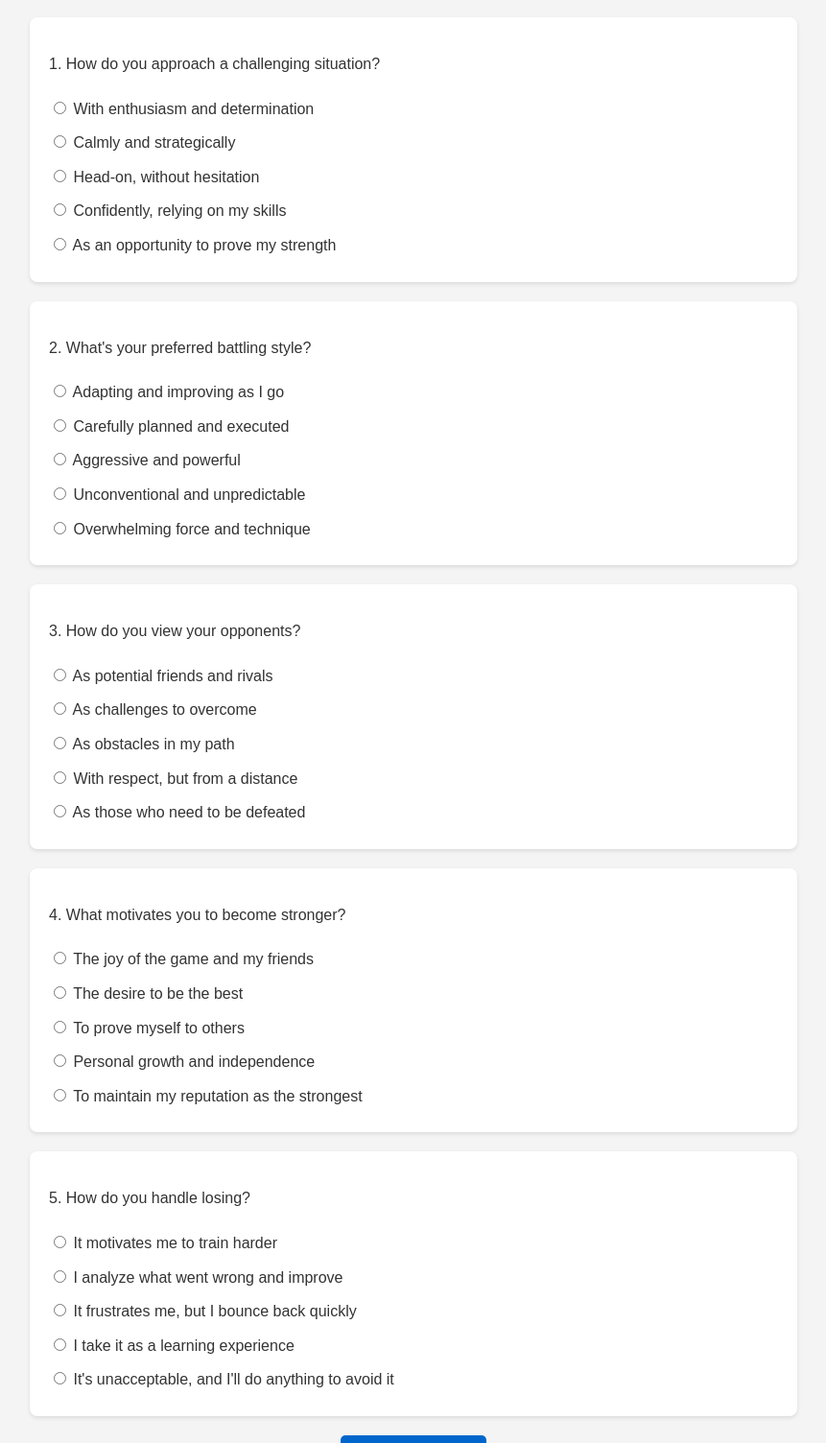
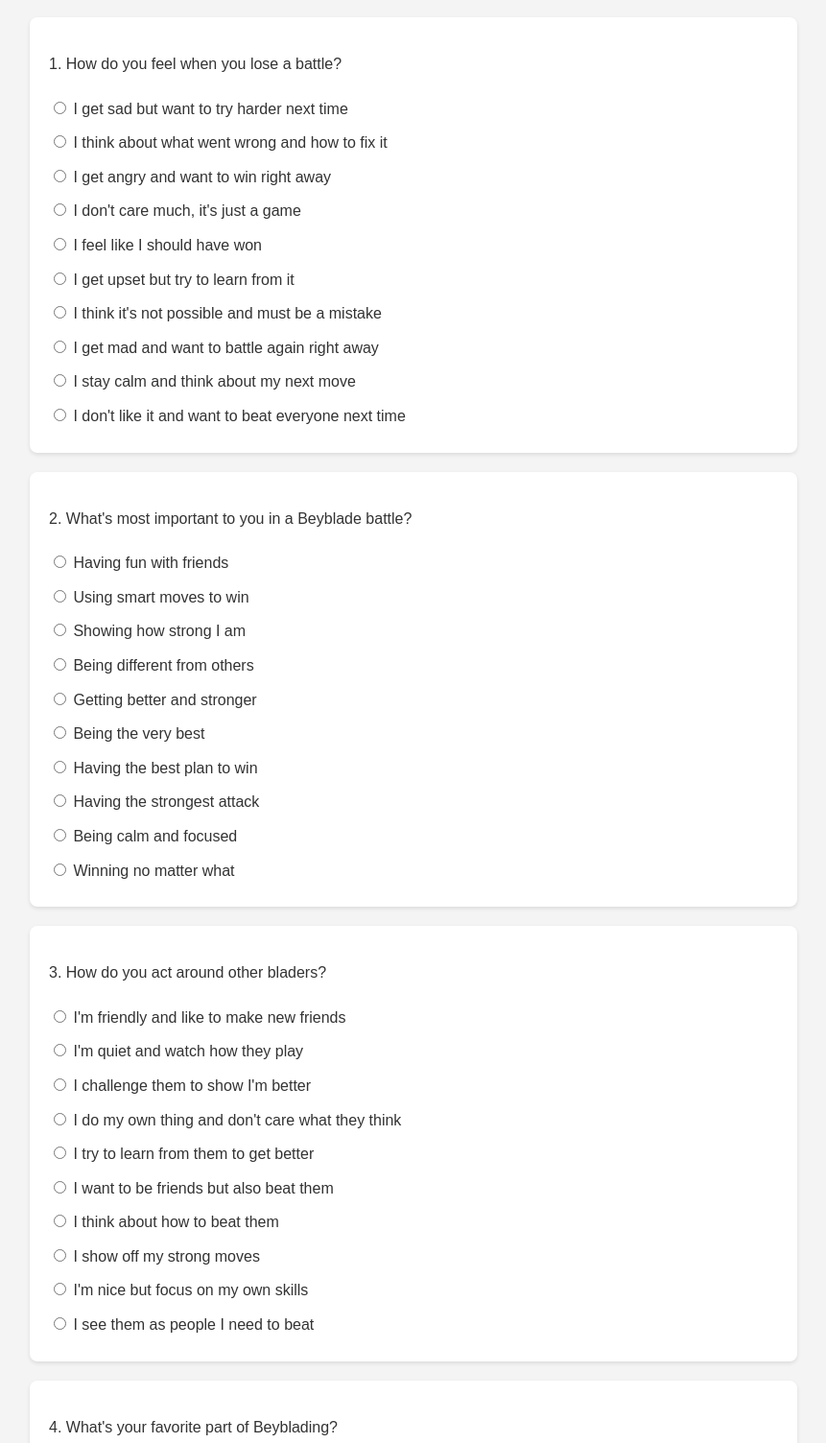
Before and after one commit to instructedmachines/beyblades, a plain HTML site: page index.html in a window 1280 px wide. Shown: the part 96-1600 px from the top of the page at 96% size, without its empty margins (209-1070 px from the left). Drawn offline with Linux system fonts and the light colour scheme.

Commit message:
Update index.html

```diff
--- a/index.html
+++ b/index.html
@@ -67,53 +67,153 @@
     <script>
         const questions = [
             {
-                question: "How do you approach a challenging situation?",
+                question: "How do you feel when you lose a battle?",
                 options: [
-                    "With enthusiasm and determination",
-                    "Calmly and strategically",
-                    "Head-on, without hesitation",
-                    "Confidently, relying on my skills",
-                    "As an opportunity to prove my strength"
+                    "I get sad but want to try harder next time",
+                    "I think about what went wrong and how to fix it",
+                    "I get angry and want to win right away",
+                    "I don't care much, it's just a game",
+                    "I feel like I should have won",
+                    "I get upset but try to learn from it",
+                    "I think it's not possible and must be a mistake",
+                    "I get mad and want to battle again right away",
+                    "I stay calm and think about my next move",
+                    "I don't like it and want to beat everyone next time"
                 ]
             },
             {
-                question: "What's your preferred battling style?",
+                question: "What's most important to you in a Beyblade battle?",
                 options: [
-                    "Adapting and improving as I go",
-                    "Carefully planned and executed",
-                    "Aggressive and powerful",
-                    "Unconventional and unpredictable",
-                    "Overwhelming force and technique"
+                    "Having fun with friends",
+                    "Using smart moves to win",
+                    "Showing how strong I am",
+                    "Being different from others",
+                    "Getting better and stronger",
+                    "Being the very best",
+                    "Having the best plan to win",
+                    "Having the strongest attack",
+                    "Being calm and focused",
+                    "Winning no matter what"
                 ]
             },
             {
-                question: "How do you view your opponents?",
+                question: "How do you act around other bladers?",
                 options: [
-                    "As potential friends and rivals",
-                    "As challenges to overcome",
-                    "As obstacles in my path",
-                    "With respect, but from a distance",
-                    "As those who need to be defeated"
+                    "I'm friendly and like to make new friends",
+                    "I'm quiet and watch how they play",
+                    "I challenge them to show I'm better",
+                    "I do my own thing and don't care what they think",
+                    "I try to learn from them to get better",
+                    "I want to be friends but also beat them",
+                    "I think about how to beat them",
+                    "I show off my strong moves",
+                    "I'm nice but focus on my own skills",
+                    "I see them as people I need to beat"
                 ]
             },
             {
-                question: "What motivates you to become stronger?",
+                question: "What's your favorite part of Beyblading?",
                 options: [
-                    "The joy of the game and my friends",
-                    "The desire to be the best",
-                    "To prove myself to others",
-                    "Personal growth and independence",
-                    "To maintain my reputation as the strongest"
+                    "Playing with friends and having fun",
+                    "Making plans to win battles",
+                    "Showing everyone how good I am",
+                    "Trying new and different ways to play",
+                    "Getting better and stronger every day",
+                    "The excitement of close battles",
+                    "Figuring out how to beat tough opponents",
+                    "The power of strong attacks",
+                    "The feeling when everything goes right",
+                    "Crushing my opponents and being the best"
                 ]
             },
             {
-                question: "How do you handle losing?",
+                question: "How do you train for Beyblade battles?",
                 options: [
-                    "It motivates me to train harder",
-                    "I analyze what went wrong and improve",
-                    "It frustrates me, but I bounce back quickly",
-                    "I take it as a learning experience",
-                    "It's unacceptable, and I'll do anything to avoid it"
+                    "I practice a lot with my friends",
+                    "I think about different ways to win",
+                    "I try to make my launches stronger",
+                    "I come up with new and surprising moves",
+                    "I work hard every day to get better",
+                    "I battle tough opponents to improve",
+                    "I study how others play and make plans",
+                    "I focus on making my attacks stronger",
+                    "I practice staying calm under pressure",
+                    "I push myself to be the absolute best"
+                ]
+            },
+            {
+                question: "What would you do if your Beyblade broke?",
+                options: [
+                    "Feel sad but know I can fix it",
+                    "Think about how to make it stronger",
+                    "Get upset and want a new one right away",
+                    "See it as a chance to try something new",
+                    "Work hard to fix it and make it better",
+                    "Be disappointed but excited to improve it",
+                    "Carefully plan how to fix and upgrade it",
+                    "Want to make it even more powerful",
+                    "Stay calm and think about what to do",
+                    "Get very angry and demand the best new parts"
+                ]
+            },
+            {
+                question: "How do you feel about making friends with other bladers?",
+                options: [
+                    "It's the best part of Beyblading!",
+                    "It's nice, but winning is more important",
+                    "I'd rather just show them I'm better",
+                    "I don't really care about making friends",
+                    "It's good to have rivals and friends",
+                    "I like having friends to battle with",
+                    "It's okay, but I prefer to focus on myself",
+                    "Friends are good for practicing",
+                    "I enjoy the company of other skilled bladers",
+                    "I don't need friends, only strong opponents"
+                ]
+            },
+            {
+                question: "What's your Beyblade style?",
+                options: [
+                    "Lots of energy and never giving up",
+                    "Careful planning and smart moves",
+                    "Super strong attacks",
+                    "Unusual and surprising techniques",
+                    "Always trying to be better than before",
+                    "A mix of power and smart battling",
+                    "Clever tricks to outsmart opponents",
+                    "Pure power and strong launches",
+                    "Calm and adaptable",
+                    "Overwhelming force to crush opponents"
+                ]
+            },
+            {
+                question: "What do you think about during a Beyblade battle?",
+                options: [
+                    "How much fun I'm having",
+                    "What my opponent might do next",
+                    "How I can hit harder",
+                    "New moves I can try",
+                    "How I can do better than last time",
+                    "How to win this battle",
+                    "The best way to beat my opponent",
+                    "Using all my power to win",
+                    "Staying focused and calm",
+                    "Defeating my opponent completely"
+                ]
+            },
+            {
+                question: "What's your biggest dream in Beyblading?",
+                options: [
+                    "To have fun and make lots of friends",
+                    "To be known as the smartest blader",
+                    "To be the strongest blader ever",
+                    "To create amazing new techniques",
+                    "To keep getting better every day",
+                    "To be the world champion",
+                    "To outsmart every opponent",
+                    "To have the most powerful Beyblade",
+                    "To master every aspect of Beyblading",
+                    "To defeat everyone and be the ultimate blader"
                 ]
             }
         ];
@@ -123,15 +223,25 @@
             "Shu Kurenai",
             "Rantaro Kiyama",
             "Free De La Hoya",
-            "Lui Shirosagi"
+            "Lui Shirosagi",
+            "Dante Koryu",
+            "Ranjiro Kiyama",
+            "Delta Zakuro",
+            "Lodin Haijima",
+            "Lane Valhalla"
         ];
 
         const characterDescriptions = [
-            "You're enthusiastic and determined, always ready to take on new challenges with a smile. Like Valt, you value friendship and have a never-give-up attitude that inspires those around you.",
-            "Cool, calm, and collected, you approach battles with strategy and precision. Like Shu, you're a natural leader with a mysterious aura that draws others to you.",
-            "Loyal and straightforward, you face challenges head-on. Like Rantaro, you're a dependable friend with a fiery spirit and a heart of gold.",
-            "Independent and confident, you march to the beat of your own drum. Like Free, you're skilled and mysterious, preferring to rely on your own strengths.",
-            "Powerful and proud, you strive to be the best in everything you do. Like Lui, you're intensely competitive and have the skills to back up your confidence."
+            "You're like Valt Aoi! You love Beyblading and having fun with friends. You never give up and always try your best.",
+            "You're like Shu Kurenai! You're calm and smart in battles. You make good plans and are a great leader.",
+            "You're like Rantaro Kiyama! You're strong and loyal. You face challenges head-on and are a good friend.",
+            "You're like Free De La Hoya! You're confident and do things your own way. You're very skilled and a bit mysterious.",
+            "You're like Lui Shirosagi! You're very strong and proud. You always want to be the best and work hard to stay on top.",
+            "You're like Dante Koryu! You're passionate about Beyblading and always want to get better. You feel like you should win, but you learn from losses.",
+            "You're like Ranjiro Kiyama! You're talented and strong, always trying to be the best. You enjoy having good rivals to battle against.",
+            "You're like Delta Zakuro! You believe in being the best and shine bright. You're great at making smart plans in battles.",
+            "You're like Lodin Haijima! You focus on being very strong and powerful. You like using strong launchers and powerful attacks.",
+            "You're like Lane Valhalla! You always want to be the best and don't mind if other Beys break. You care most about your own Bey and winning."
         ];
 
         const quizContainer = document.getElementById('quiz');
@@ -166,7 +276,7 @@
 
         function showResults() {
             const answerContainers = quizContainer.querySelectorAll('.options');
-            let characterScores = [0, 0, 0, 0, 0];
+            let characterScores = [0, 0, 0, 0, 0, 0, 0, 0, 0, 0];
 
             answerContainers.forEach((answerContainer, questionIndex) => {
                 const selectedOption = answerContainer.querySelector(`input[name="question${questionIndex}"]:checked`);
```
